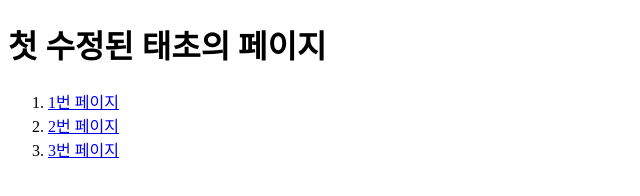
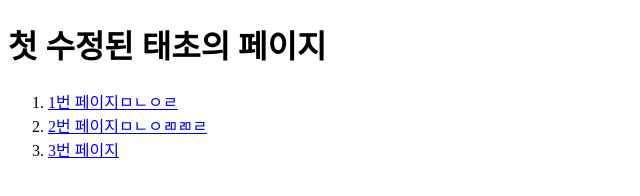
Before and after one commit to ytn9337/my-first-web, a plain HTML site: page index.html in a window 1280 px wide. Shown: the whole page, without its empty margins (0-640 px from the left). Drawn offline with Linux system fonts and the light colour scheme.

Commit message:
ㅁㅁㅁㄹ

```diff
--- a/index.html
+++ b/index.html
@@ -8,8 +8,8 @@
 <body>
 <h1>첫 수정된 태초의 페이지</h1>
  <ol>
-    <li><a href="1.html">1번 페이지</li></a>
-    <li><a href="2.html">2번 페이지</li></a>
+    <li><a href="1.html">1번 페이지ㅁㄴㅇㄹ</li></a>
+    <li><a href="2.html">2번 페이지ㅁㄴㅇㄻㄻㄹ</li></a>
     <li><a href="3.html">3번 페이지</li></a>
  </ol>
 </body>
```
